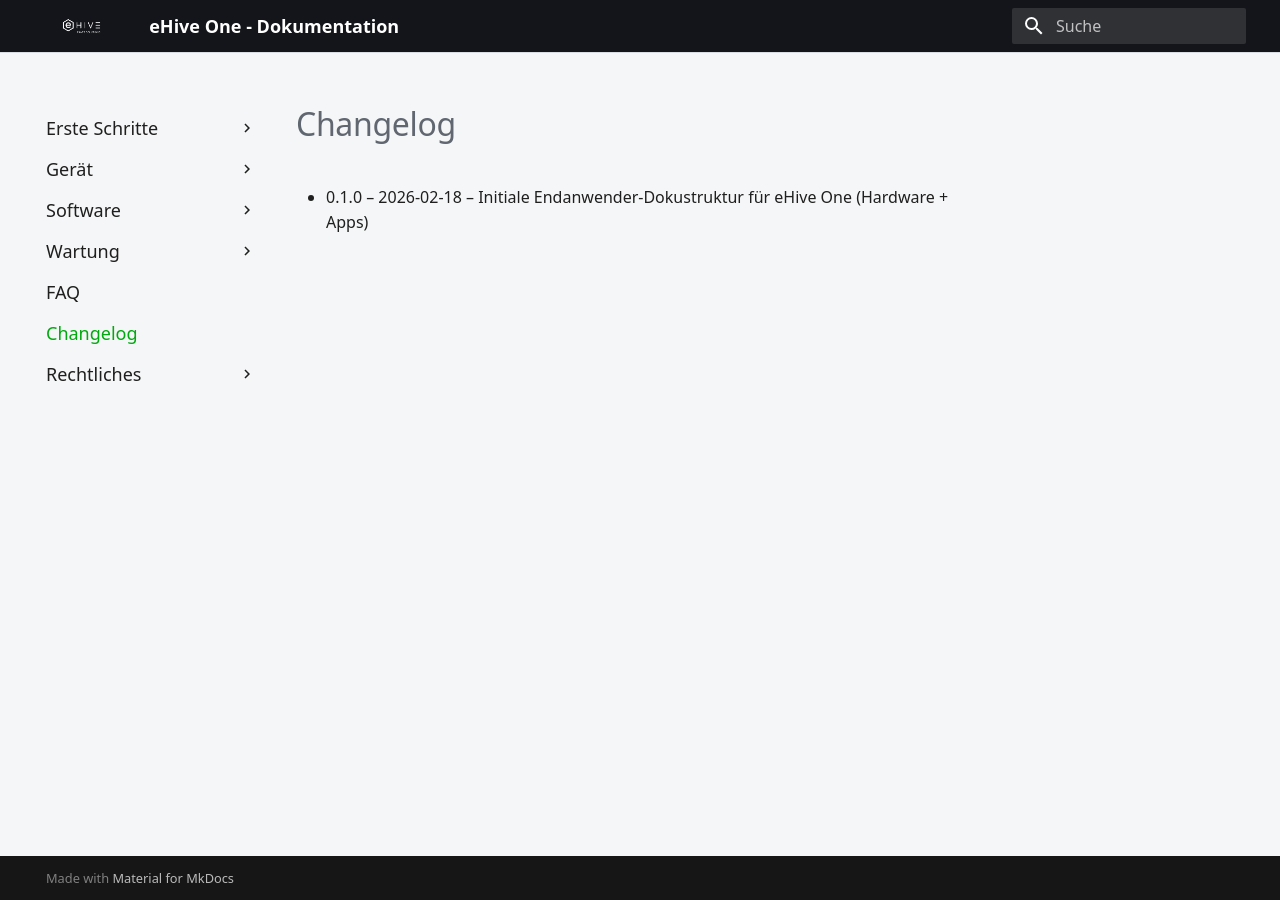
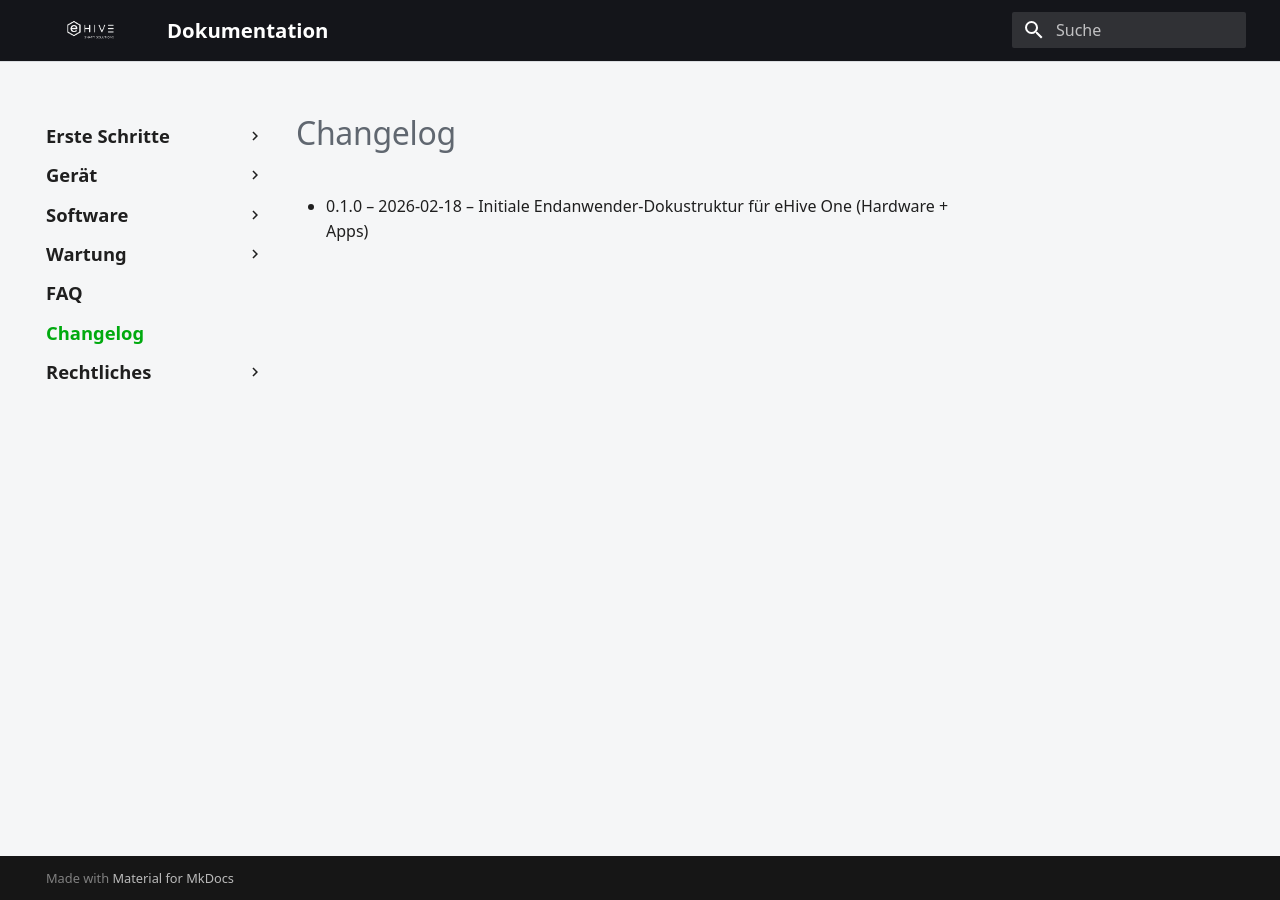
Before and after one commit to ehive-dev/doc, an MkDocs documentation site: the page built from docs/changelog.md, in a window 1280 px wide. Built offline with MkDocs 1.6.1 and Material for MkDocs 9.7.7, drawn with Linux system fonts in a browser that asks for light colours.

Commit message:
Set fixed header title and enforce clear menu font hierarchy

```diff
--- a/docs/assets/stylesheets/extra.css
+++ b/docs/assets/stylesheets/extra.css
@@ -42,6 +42,7 @@ textarea {
   background: #111;
   border-bottom: 1px solid var(--ehive-border);
   box-shadow: none;
+  min-height: 3.1rem;
 }
 
 .md-header__button,
@@ -53,9 +54,23 @@ textarea {
   color: #fff !important;
 }
 
+.md-header__title {
+  font-size: 1.02rem;
+  font-weight: 600;
+}
+
+.md-header__topic {
+  font-size: 1.02rem;
+  font-weight: 600;
+}
+
+.md-header__topic + .md-header__topic {
+  display: none;
+}
+
 .md-header__button.md-logo img,
 .md-header__button.md-logo svg {
-  height: 1.4rem;
+  height: 1.75rem;
   width: auto;
 }
 
@@ -67,18 +82,29 @@ textarea {
   display: none;
 }
 
-.md-sidebar--primary .md-nav__link,
-.md-sidebar--primary .md-nav__item--nested > label.md-nav__link {
-  font-size: 0.9rem;
-  line-height: 1.45;
+.md-sidebar--primary .md-nav--primary > .md-nav__list > .md-nav__item > .md-nav__link,
+.md-sidebar--primary .md-nav--primary > .md-nav__list > .md-nav__item > label.md-nav__link {
+  font-size: 0.92rem;
+  line-height: 1.4;
+  font-weight: 600;
+  margin: 0;
+  padding-top: 0.34rem;
+  padding-bottom: 0.34rem;
+}
+
+.md-sidebar--primary .md-nav--primary .md-nav__item .md-nav .md-nav__link,
+.md-sidebar--primary .md-nav--primary .md-nav__item .md-nav label.md-nav__link {
+  font-size: 0.79rem;
+  line-height: 1.4;
   font-weight: 400;
   margin: 0;
-  padding-top: 0.375rem;
-  padding-bottom: 0.375rem;
+  padding-top: 0.32rem;
+  padding-bottom: 0.32rem;
 }
 
-.md-sidebar--primary .md-nav--primary > .md-nav__list > .md-nav__item > .md-nav__link,
-.md-sidebar--primary .md-nav--primary > .md-nav__list > .md-nav__item > label.md-nav__link {
+.md-sidebar--primary .md-nav--primary .md-nav__item .md-nav .md-nav__link--active,
+.md-sidebar--primary .md-nav--primary .md-nav__item .md-nav label.md-nav__link--active {
+  font-size: 0.79rem;
   font-weight: 500;
 }
 
@@ -86,7 +112,7 @@ textarea {
 .md-sidebar--primary .md-nav__link--active:hover,
 .md-sidebar--secondary .md-nav__link--active {
   color: var(--evcc-green) !important;
-  font-weight: 500;
+  font-weight: 600;
 }
 
 .md-sidebar--primary .md-nav__link:hover,
--- a/mkdocs.yml
+++ b/mkdocs.yml
@@ -1,4 +1,4 @@
-site_name: eHive One - Dokumentation
+site_name: Dokumentation
 site_description: Endanwender-Dokumentation für eHive One (OpenArc) und Apps
 site_url: https://ehive-dev.github.io/doc/
 
```
